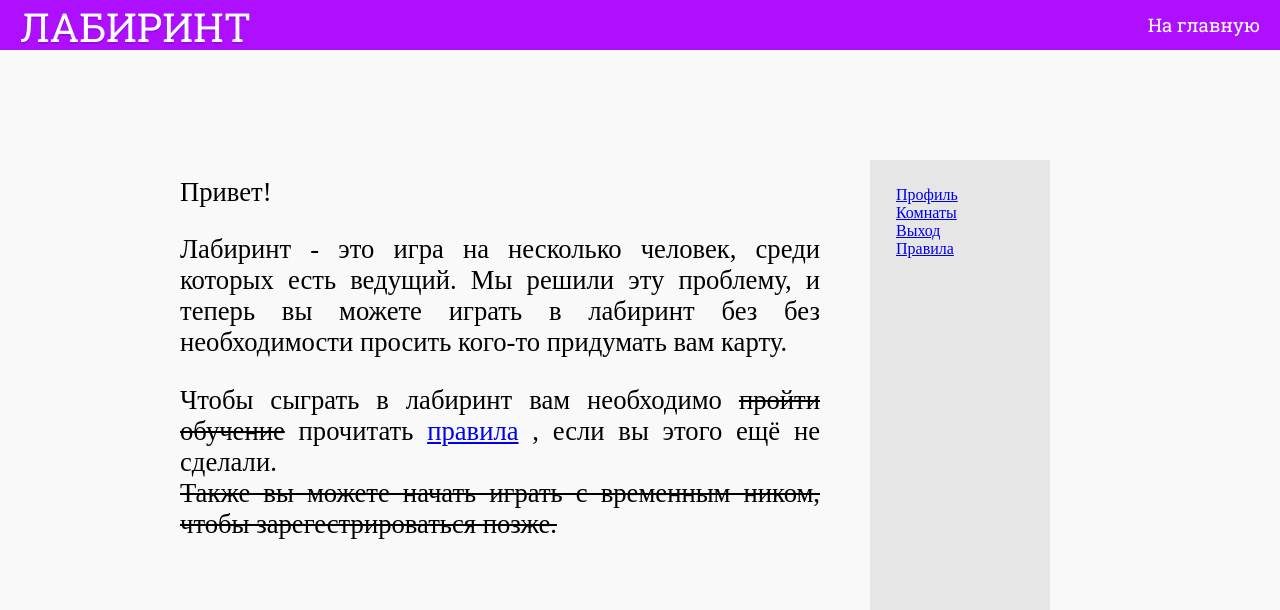
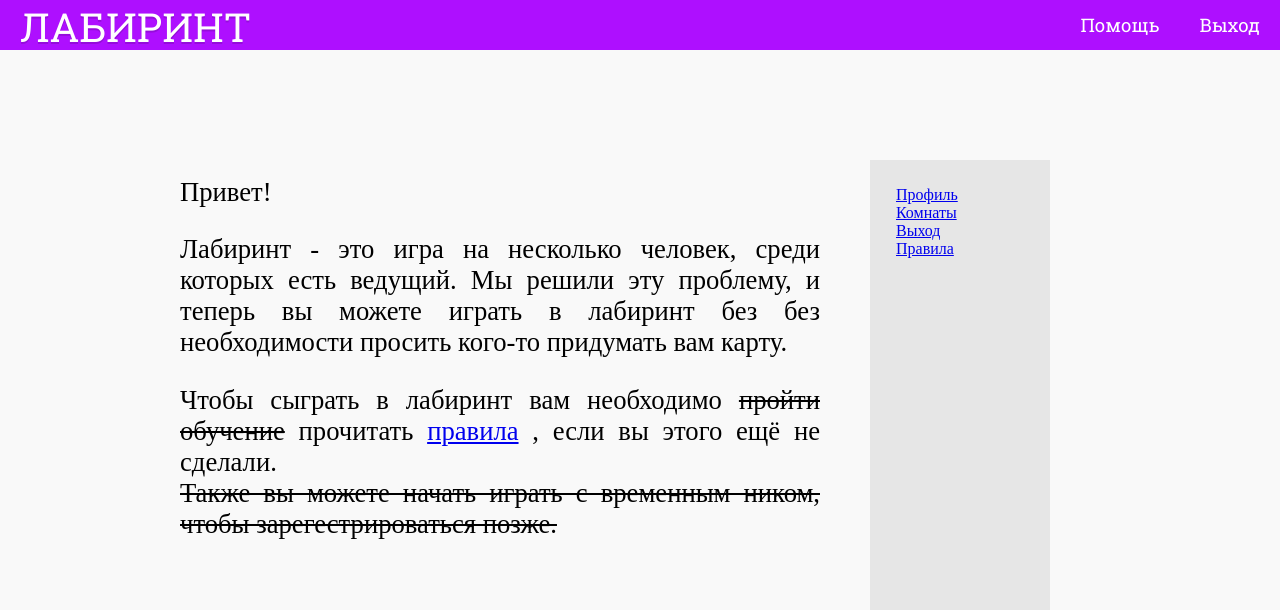
Before and after one commit to m20-sch57/labyrinth, a Flask app: page / in a window 1280 px wide. Shown: the top 610 px of the page. Run offline with Flask 2, Linux system fonts and the light colour scheme; the visitor is signed in with stand-in values (Sample User, id 1); some libraries are stand-ins or nearby versions; some web fonts are replaced.

Commit message:
added some links to the header

```diff
--- a/app/routes.py
+++ b/app/routes.py
@@ -34,7 +34,7 @@ def simple_render_template(url, **kwargs):
 @app.route('/')
 @app.route('/index')
 def index():
-    return simple_render_template('index.html', reg_error=False)
+    return simple_render_template('index.html', reg_error=False, homepage=True)
 
 
 @app.route('/login', methods=['POST', 'GET'])
--- a/app/templates/base.html
+++ b/app/templates/base.html
@@ -16,10 +16,15 @@
 {% if not hide_header %}
     <div class="header logo-font">
         <a id="logo" href="{{ url_for('index') }}">ЛАБИРИНТ</a>
-        <a class="header-a" href="{{ url_for('index') }}">На главную</a>
         {% if username == None %}
-            <a class="header-a" href="{{ url_for('register') }}">Регистрация</a>
+            <a href="{{ url_for('register') }}">Регистрация</a>
+        {% else %}
+            <a href="{{ url_for('logout') }}">Выход</a>
         {% endif %}
+        {% if not homepage %}
+            <a href="{{ url_for('index') }}">На главную</a>
+        {% endif %}
+        <a href="{{ url_for('rules') }}">Помощь</a>
     </div>
 {% endif %}
 <div class="content">
```
Also changed, not shown: app/static/images/avatars/8Cco7epWVi.png (added), app/static/images/avatars/cClTa0ZJl2.png (added).
